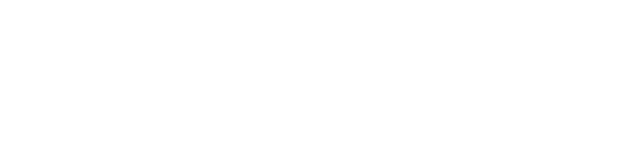
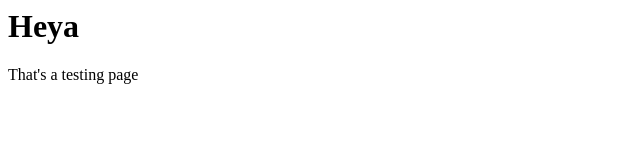
Before and after one commit to mkruneva/testing, a plain HTML site: page index.html in a window 1280 px wide. Shown: the whole page, without its empty margins (0-640 px from the left). Drawn offline with Linux system fonts and the light colour scheme.

Commit message:
text and style

```diff
--- a/index.html
+++ b/index.html
@@ -3,6 +3,9 @@
 	<title>Test Page</title>
 </head>
 <body>
-
+	<div>
+		<h1>Heya</h1>
+		<p>That's a testing page</p>
+	</div>
 </body>
 </html>
```
Also changed, not shown: style.css (added).
